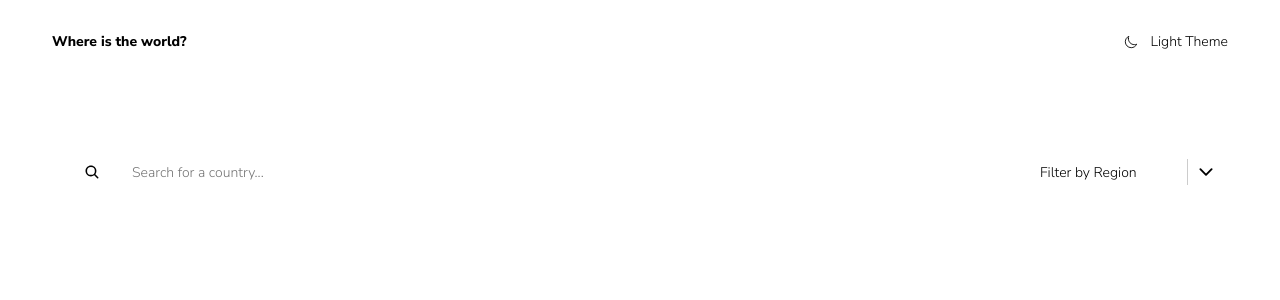
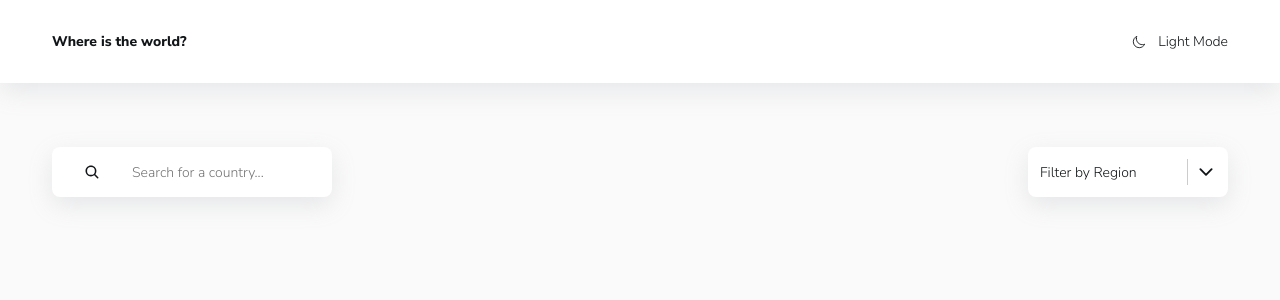
Before and after one commit to krawtschenko/countries, a Next.js app: page / in a window 1280 px wide. Shown: the top 300 px of the page. Built offline with nearby package versions, Linux system fonts and the light colour scheme.

Commit message:
fix: some fix

```diff
--- a/app/layout.tsx
+++ b/app/layout.tsx
@@ -1,7 +1,8 @@
 import type { Metadata } from 'next';
-import React, { ReactNode } from 'react';
+import { ReactNode } from 'react';
 import { Nunito_Sans } from 'next/font/google';
 import './globals.css';
+import { Providers } from '@/app/providers';
 import { Header } from '@/components/layout/header/header';
 import { Main } from '@/components/layout/main/main';
 import { Controls } from '@/components/ui/controls/controls';
@@ -25,13 +26,14 @@ export default function RootLayout({
   return (
     <html lang="en">
       <body className={nunitoSans.className}>
-        <Header />
+        <Providers>
+          <Header />
 
-        <Main>
-          <Controls />
-
-          {children}
-        </Main>
+          <Main>
+            <Controls />
+            {children}
+          </Main>
+        </Providers>
       </body>
     </html>
   );
--- /dev/null
+++ b/app/providers.tsx
@@ -0,0 +1,10 @@
+'use client';
+import { QueryClientProvider } from '@tanstack/react-query';
+import { queryClient } from '@/lib/queryClient';
+import { ReactNode } from 'react';
+
+export const Providers = ({ children }: { children: ReactNode }) => {
+  return (
+    <QueryClientProvider client={queryClient}>{children}</QueryClientProvider>
+  );
+};
--- a/components/layout/header/header.tsx
+++ b/components/layout/header/header.tsx
@@ -6,18 +6,18 @@ import Link from 'next/link';
 import { useEffect, useState } from 'react';
 
 export const Header = () => {
-  const [theme, setTheme] = useState<'light' | 'dark'>('light');
+  const [theme, setTheme] = useState('light');
 
   useEffect(() => {
-    const savedTheme = localStorage.getItem('theme') as 'light' | 'dark' | null;
-    if (savedTheme) {
-      setTheme(savedTheme);
-      document.body.setAttribute('data-theme', savedTheme);
-    }
+    const savedTheme = localStorage.getItem('theme') || 'light';
+
+    setTheme(savedTheme);
+    document.body.setAttribute('data-theme', savedTheme);
   }, []);
 
   const toggleTheme = () => {
     const newTheme = theme === 'light' ? 'dark' : 'light';
+
     setTheme(newTheme);
     localStorage.setItem('theme', newTheme);
     document.body.setAttribute('data-theme', newTheme);
@@ -37,8 +37,7 @@ export const Header = () => {
             ) : (
               <IoMoon size="14px" />
             )}
-
-            <span>{theme} Theme</span>
+            <span>{theme} Mode</span>
           </div>
         </div>
       </Container>
--- a/components/ui/search/search.module.scss
+++ b/components/ui/search/search.module.scss
@@ -9,6 +9,7 @@
   width: 100%;
   height: 50px;
   margin-bottom: 1rem;
+  font-size: var(--fs-md);
 
   @media (min-width: 767px) {
     margin-bottom: 0;
--- a/components/ui/search/search.tsx
+++ b/components/ui/search/search.tsx
@@ -10,7 +10,6 @@ export const Search = ({ search, setSearch }: Props) => {
   return (
     <label className={s.container}>
       <IoSearch />
-
       <input
         id="search-input"
         className={s.input}
--- a/components/ui/select/select.tsx
+++ b/components/ui/select/select.tsx
@@ -13,7 +13,6 @@ export const Select = ({ children, ...props }: SelectProps) => (
 
       <span className={s.iconWrapper}>
         <span className={s.separator}></span>
-
         <SelectRadix.Icon className={s.selectIcon}>
           <IoChevronDownOutline />
         </SelectRadix.Icon>
```
